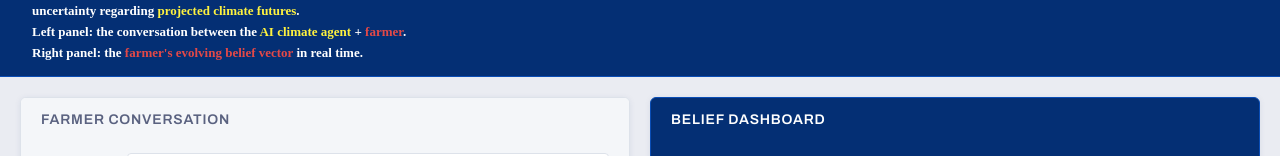
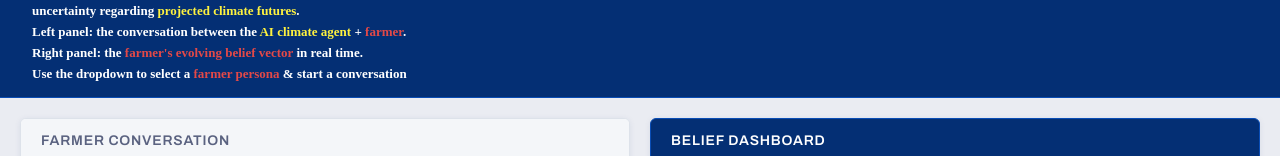
Before and after one commit to savpmilburn/Adaptive-AI-Climate-Agent-for-Pastoral-Communities, a Next.js app in the folder frontend/: page / in a window 1280 px wide. Shown: the part 185-341 px from the top of the page. Built offline with nearby package versions, Linux system fonts and the light colour scheme; no server answers; a web font is replaced by a local one.

Commit message:
style: Explanation blurb for personas

```diff
--- a/frontend/app/page.js
+++ b/frontend/app/page.js
@@ -223,6 +223,8 @@ export default function Home() {
           Left panel: the conversation between the <span style={{ color: "var(--color-accent-yellow)"}}>AI climate agent</span> + <span style={{ color: "var(--color-accent-red)"}}>farmer</span>.{" "}
           <br/>
           Right panel: the <span style={{ color: "var(--color-accent-red)"}}>farmer&apos;s evolving belief vector</span> in real time.
+          <br/>
+          Use the dropdown to select a <span style={{ color: "var(--color-accent-red)"}}>farmer persona</span> & start a conversation
         </div>
       </div>
 
```
Also changed, not shown: 1 other file (tests, documents, lock files or other folders).
